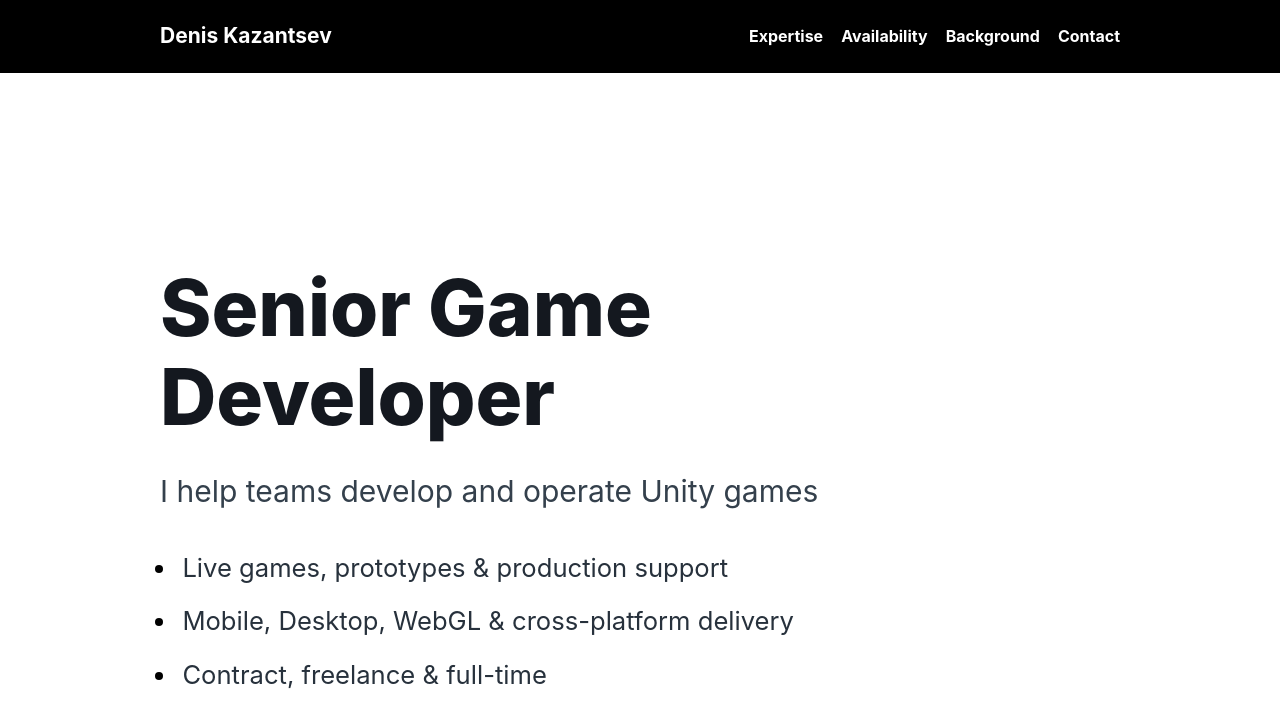
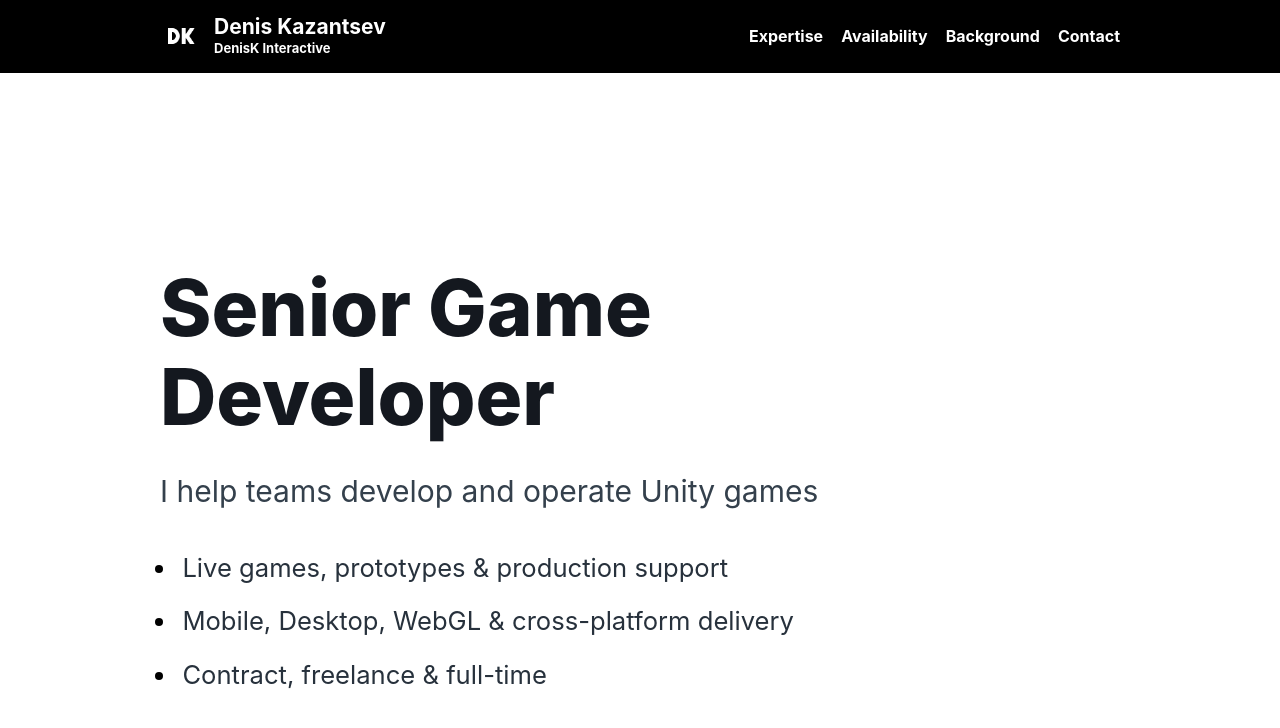
Before and after one commit to JokerDen/denisk, a Jekyll site: the page built from index.md, in a window 1280 px wide and 900 px high. Shown: the top 728 px of the window. Built offline with Jekyll 4.4.1, drawn with Linux system fonts in a browser that asks for light colours.

Commit message:
add new header

```diff
--- a/_layouts/default.html
+++ b/_layouts/default.html
@@ -10,7 +10,13 @@
   <body>
     <header class="site-header">
       <div class="page">
-        <a class="site-title" href="{{ '/' | relative_url }}">Denis Kazantsev</a>
+        <a class="site-brand" href="{{ '/' | relative_url }}" aria-label="Denis Kazantsev, DenisK Interactive">
+          <img class="site-logo" src="{{ '/assets/logo.png' | relative_url }}" alt="" aria-hidden="true">
+          <span class="site-brand-text">
+            <span class="site-title">Denis Kazantsev</span>
+            <span class="site-subtitle">DenisK Interactive</span>
+          </span>
+        </a>
         <nav aria-label="Main navigation">
           <a href="#expertise">Expertise</a>
           <a href="#availability">Availability</a>
--- a/assets/css/site.css
+++ b/assets/css/site.css
@@ -65,11 +65,39 @@ a:focus-visible {
   gap: 24px;
 }
 
+.site-brand {
+  display: inline-flex;
+  align-items: center;
+  gap: 12px;
+  color: #ffffff;
+  text-decoration: none;
+}
+
+.site-logo {
+  width: 42px;
+  height: 42px;
+  flex: 0 0 auto;
+}
+
+.site-brand-text,
+.site-title,
+.site-subtitle {
+  display: block;
+}
+
 .site-title {
   color: #ffffff;
   font-size: 21px;
   font-weight: 750;
-  text-decoration: none;
+  line-height: 1.1;
+}
+
+.site-subtitle {
+  margin-top: 3px;
+  color: #ffffff;
+  font-size: 13px;
+  font-weight: 650;
+  line-height: 1.2;
 }
 
 nav {
@@ -295,7 +323,7 @@ strong {
   }
 
   :root {
-    --header-height: 92px;
+    --header-height: 112px;
   }
 
   .site-header .page {
```
